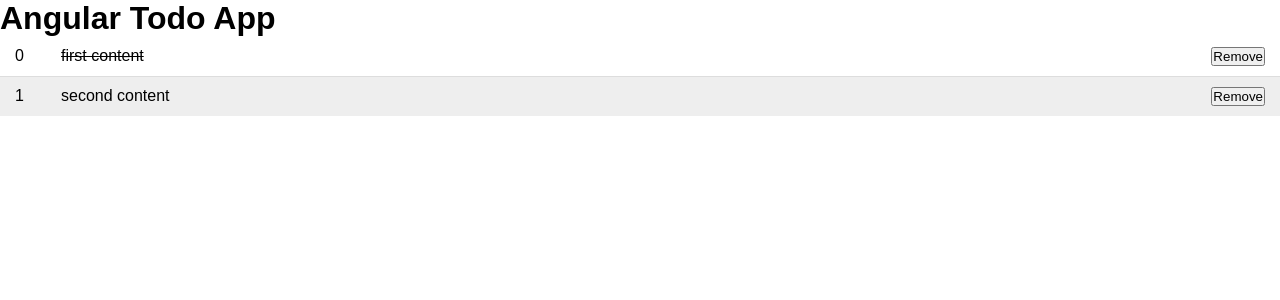
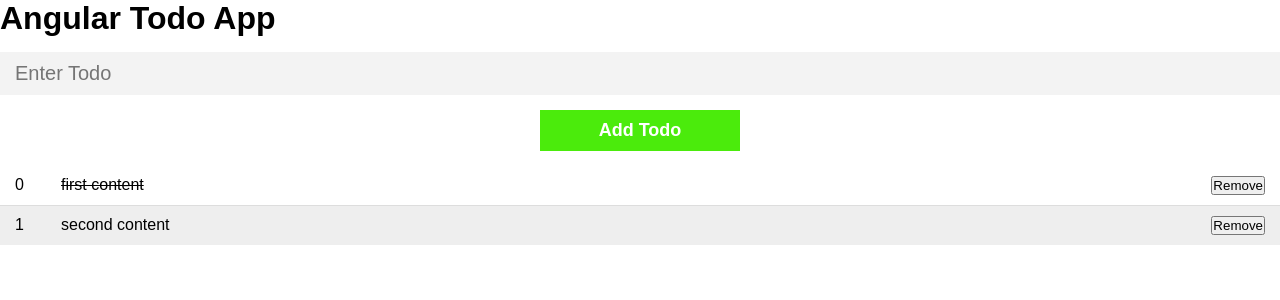
Before and after one commit to crystalchavez99/Simple-To-Do-App, an Angular app: page / in a window 1280 px wide. Shown: the top 300 px of the page. Built offline with nearby package versions, Linux system fonts and the light colour scheme.

Commit message:
add todos, used simple event binding and component creation with modules and models

```diff
--- a/src/app/app.module.ts
+++ b/src/app/app.module.ts
@@ -1,15 +1,16 @@
 import { NgModule } from '@angular/core';
-import { CommonModule } from '@angular/common';
 import { AppComponent } from './app.component';
 import { BrowserModule } from '@angular/platform-browser';
 import { TodoComponent } from './components/todo/todo.component';
+import { FormsModule } from '@angular/forms';
 
 
 
 @NgModule({
   declarations: [AppComponent, TodoComponent],
   imports: [
-    BrowserModule
+    BrowserModule,
+    FormsModule
   ],
   providers: [],
 
--- a/src/app/components/todo/todo.component.css
+++ b/src/app/components/todo/todo.component.css
@@ -41,7 +41,7 @@
 .todo-submit{
     display: block;
     width: 100%;
-    max-width: 100%;
+    max-width: 200px;
     appearance: none;
     border: none;
     outline: none;
--- a/src/app/components/todo/todo.component.html
+++ b/src/app/components/todo/todo.component.html
@@ -1,3 +1,10 @@
+<div class="todos">
+    <form>
+        <input type="text" name="inputTodo" placeholder="Enter Todo" class="todo-input" [(ngModel)]="inputTodo">
+    </form>
+    <button type="submit" class="todo-submit" (click)="addTodo()">Add Todo</button>
+</div>
+
 <div class="todos" >
     <div class="todo {{(todo.completed ? 'done' : '')}}" *ngFor="let todo of todos; let i = index;">
         <div class="id">{{i}}</div>
--- a/src/app/components/todo/todo.component.ts
+++ b/src/app/components/todo/todo.component.ts
@@ -1,5 +1,6 @@
 import { Component, OnInit } from '@angular/core';
 import { Todo } from '../../models/todo';
+
 
 @Component({
   selector: 'app-todo',
@@ -8,6 +9,8 @@ import { Todo } from '../../models/todo';
 })
 export class TodoComponent implements OnInit{
   title="Todo";
+  inputTodo: string = "";
+
   todos:Todo[] = [];
   ngOnInit(): void {
     this.todos = [
@@ -31,4 +34,9 @@ export class TodoComponent implements OnInit{
   deleteTodo(id:number){
     this.todos = this.todos.filter((v,i) => i!==id)
   }
+
+  addTodo(){
+    this.todos.push({content: this.inputTodo, completed: false})
+    this.inputTodo = "";
+  }
 }
--- a/tsconfig.json
+++ b/tsconfig.json
@@ -1,4 +1,3 @@
-/* To learn more about this file see: https://angular.io/config/tsconfig. */
 {
   "compileOnSave": false,
   "compilerOptions": {
```
